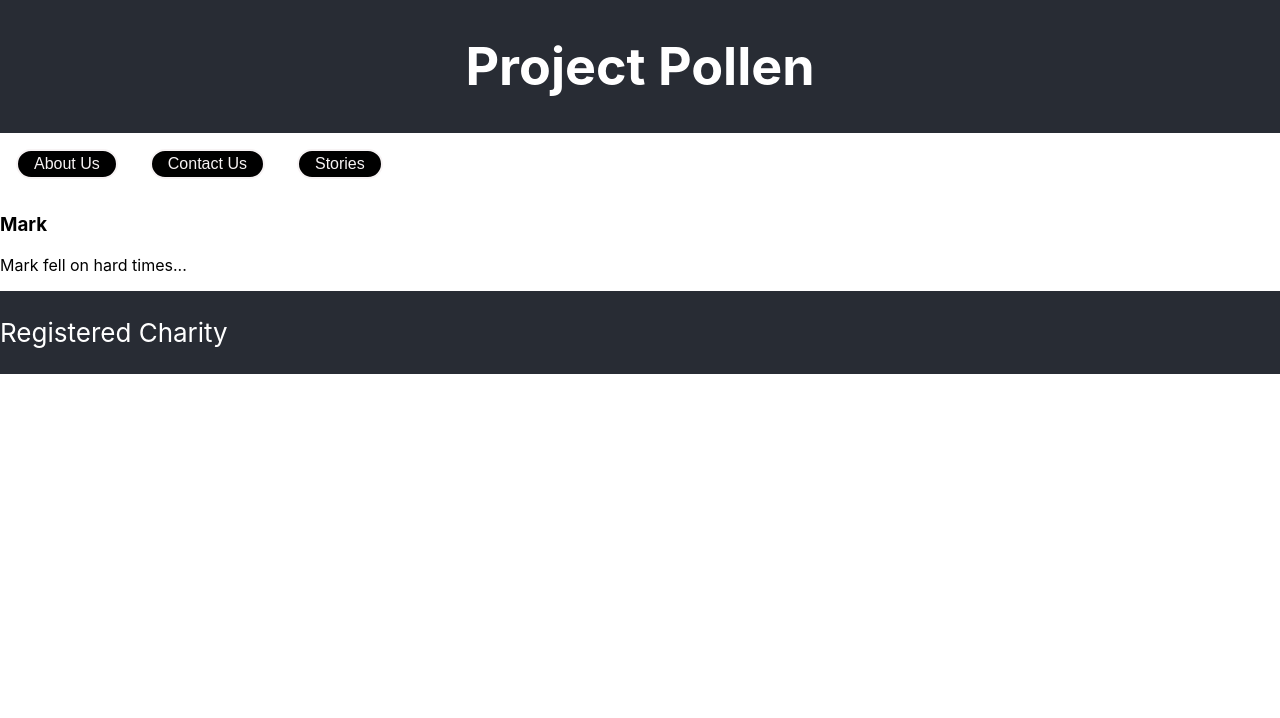
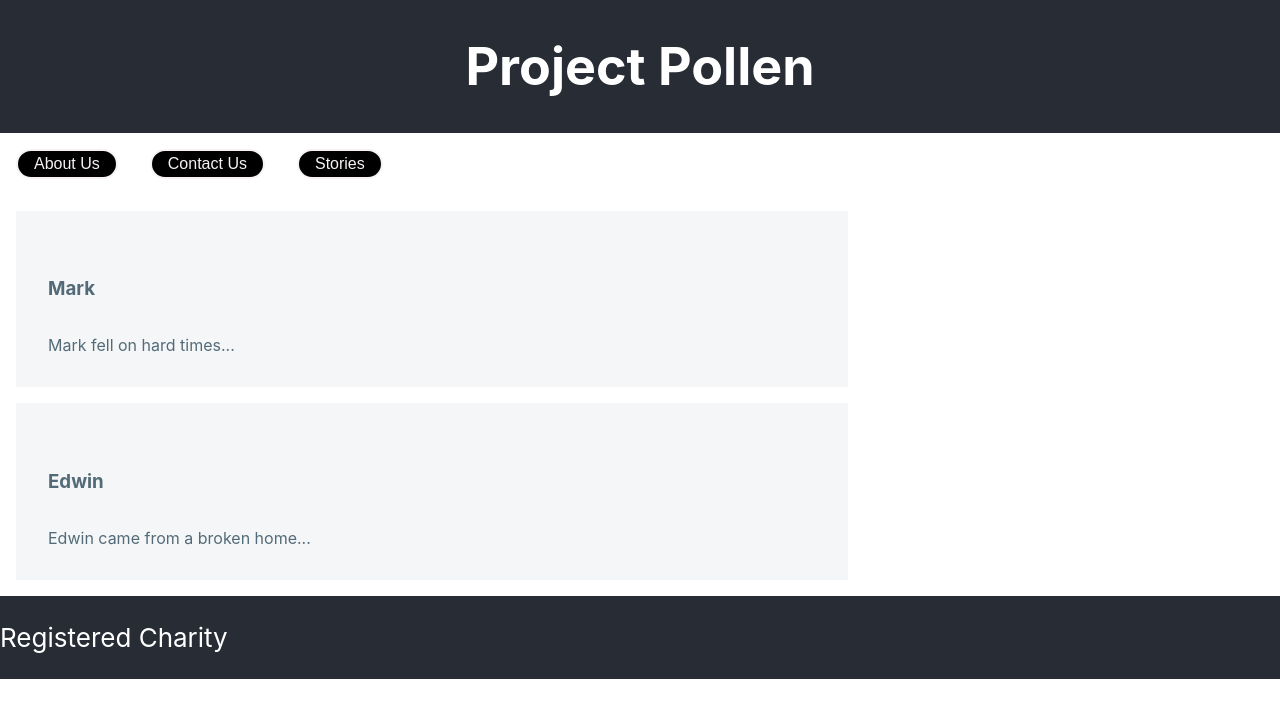
Before and after one commit to CharlyMannion/project-pollen-frontend, a React (Create React App) app: page /stories in a window 1280 px wide. Shown: the top 718 px of the page. Built offline with nearby package versions, Linux system fonts and the light colour scheme.

Commit message:
adds basic css styling

```diff
--- a/src/App.css
+++ b/src/App.css
@@ -39,6 +39,23 @@
   color: #61dafb;
 }
 
+.story-card {
+  display: flex;
+    flex-direction: column;
+    align-items: left;
+    justify-content: center;
+    min-height: 10vh;
+    width: 60%;
+    padding: 1rem 2rem;
+    margin: 1rem;
+    background-color: rgb(244, 246, 247);
+    color: rgba(83, 107, 120, 1);
+}
+
+.story-card:hover {
+  opacity: 0.5;
+}
+
 @keyframes App-logo-spin {
   from {
     transform: rotate(0deg);
--- a/src/components/StoryCard.jsx
+++ b/src/components/StoryCard.jsx
@@ -5,7 +5,7 @@ import Fade from "react-reveal/Fade";
 const StoryCard = (props) => {
   return (
     <Fade>
-      <section className="storyCard">
+      <section className="story-card">
         <p
           className="avatar"
           src={props.avatar_url}
--- a/src/pages/StoryList.jsx
+++ b/src/pages/StoryList.jsx
@@ -6,7 +6,7 @@ import StoryCard from "../components/StoryCard";
 
 class ShoeList extends Component {
   state = {
-    story: [{person: "Mark", body: "Mark fell on hard times..."}],
+    story: [{person: "Mark", body: "Mark fell on hard times..."}, {person: "Edwin", body: "Edwin came from a broken home..."}],
     isLoading: false,
   };
 
```
